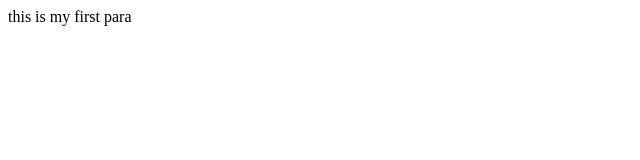
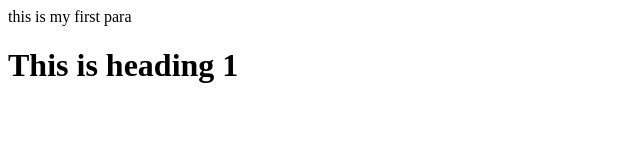
Before and after one commit to YUVRAJSINGH200/Demo, a plain HTML site: page index.html in a window 1280 px wide. Shown: the whole page, without its empty margins (0-640 px from the left). Drawn offline with Linux system fonts and the light colour scheme.

Commit message:
Update index.html
adding a h1 tag

```diff
--- a/index.html
+++ b/index.html
@@ -1 +1,2 @@
 <p> this is my first para</p>
+<H1>This is heading 1</H1>
```
